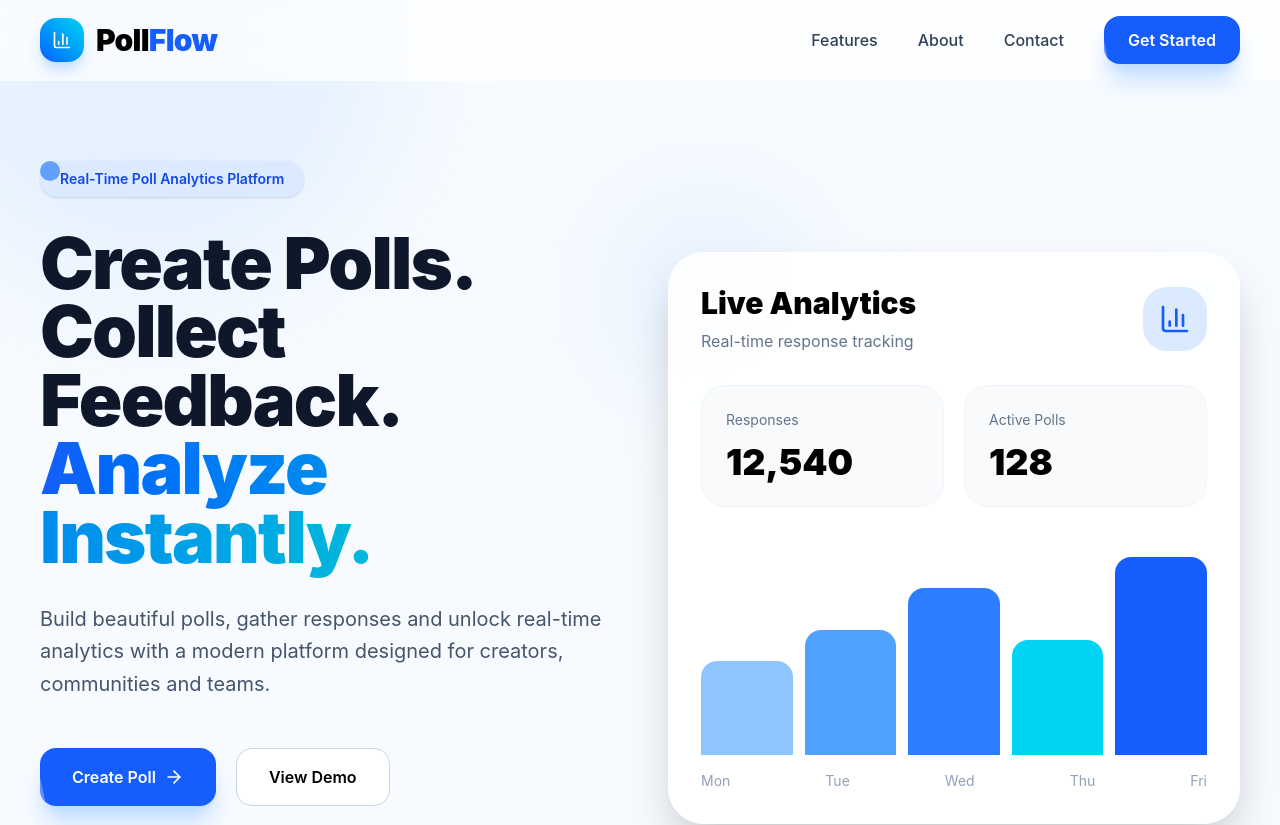
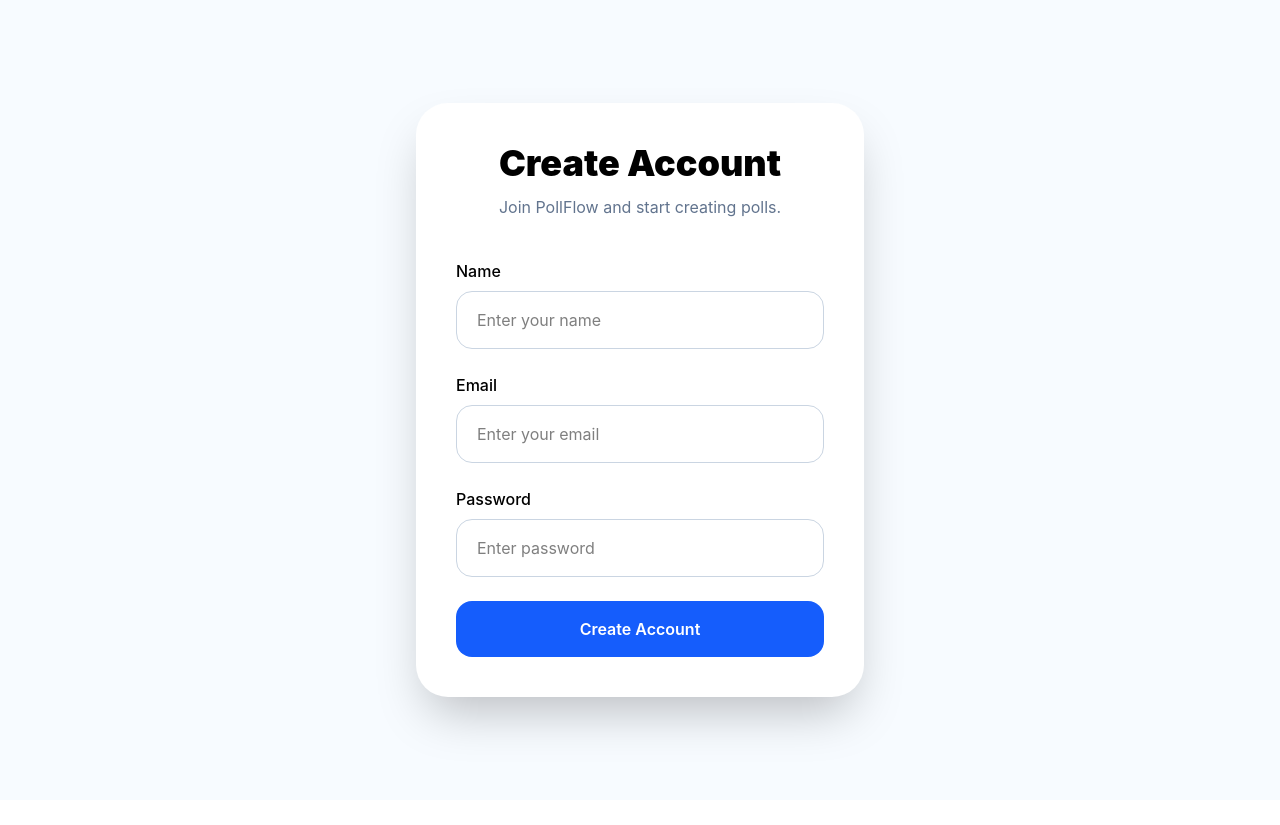
Before and after one commit to vinnymadaan/PollBoard, a React (Vite) app in the folder client/: page /signup in a window 1280 px wide. Shown: the top 825 px of the page. After the commit the page ends 800 px from the top, so only its background shows below. Built offline with nearby package versions, Linux system fonts and the light colour scheme.

Commit message:
sign up functionality complete with frontend

```diff
--- a/client/package.json
+++ b/client/package.json
@@ -11,9 +11,11 @@
   },
   "dependencies": {
     "@tailwindcss/vite": "^4.3.0",
+    "axios": "^1.16.0",
     "lucide-react": "^0.511.0",
     "react": "^19.2.5",
     "react-dom": "^19.2.5",
+    "react-hot-toast": "^2.6.0",
     "react-router-dom": "^7.15.0",
     "tailwindcss": "^4.3.0"
   },
--- a/client/src/App.jsx
+++ b/client/src/App.jsx
@@ -1,7 +1,22 @@
+import { Routes, Route } from "react-router-dom";
+
 import Home from "./pages/Home";
+import Signup from "./pages/Signup";
+import Login from "./pages/Login";
+import Dashboard from "./pages/Dashboard";
 
 function App() {
-  return <Home />;
+  return (
+    <Routes>
+      <Route path="/" element={<Home />} />
+
+      <Route path="/signup" element={<Signup />} />
+
+      <Route path="/login" element={<Login />} />
+
+      <Route path="/dashboard" element={<Dashboard />} />
+    </Routes>
+  );
 }
 
 export default App;
--- /dev/null
+++ b/client/src/context/Auth.context.jsx
@@ -0,0 +1,55 @@
+import {
+  createContext,
+  useContext,
+  useEffect,
+  useState,
+} from "react";
+
+const AuthContext = createContext();
+
+export const AuthProvider = ({ children }) => {
+  const [user, setUser] = useState(null);
+
+  // load user from localStorage
+  useEffect(() => {
+    const storedUser = localStorage.getItem("user");
+
+    if (storedUser) {
+      setUser(JSON.parse(storedUser));
+    }
+  }, []);
+
+  // login function
+  const login = (userData) => {
+    console.log("LOGIN FUNCTION CALLED");
+    localStorage.setItem(
+      "user",
+      JSON.stringify(userData)
+    );
+
+    setUser(userData);
+  };
+
+  // logout function
+  const logout = () => {
+    localStorage.removeItem("user");
+
+    setUser(null);
+  };
+
+  return (
+    <AuthContext.Provider
+      value={{
+        user,
+        login,
+        logout,
+      }}
+    >
+      {children}
+    </AuthContext.Provider>
+  );
+};
+
+export const useAuth = () => {
+  return useContext(AuthContext);
+};
--- a/client/src/main.jsx
+++ b/client/src/main.jsx
@@ -3,12 +3,15 @@ import ReactDOM from "react-dom/client";
 import { BrowserRouter } from "react-router-dom";
 import "../src/index.css"
 import App from "./App";
+import { AuthProvider } from "./context/Auth.context.jsx";
 
 
 ReactDOM.createRoot(document.getElementById("root")).render(
   <React.StrictMode>
-    <BrowserRouter>
-      <App />
-    </BrowserRouter>
+    <AuthProvider>
+      <BrowserRouter>
+        <App />
+      </BrowserRouter>
+    </AuthProvider>
   </React.StrictMode>
 );
--- a/client/src/pages/Dashboard.jsx
+++ b/client/src/pages/Dashboard.jsx
@@ -1,9 +1,15 @@
-import React from 'react'
+import { useAuth } from "../context/Auth.context.jsx";
 
-const Dashboard = () => {
+function Dashboard() {
+  const { user } = useAuth();
+
   return (
-    <div>Dashboard</div>
-  )
+    <div>
+      <h1>Dashboard</h1>
+
+      <p>{user?.name}</p>
+    </div>
+  );
 }
 
-export default Dashboard
+export default Dashboard;
--- a/client/src/pages/Login.jsx
+++ b/client/src/pages/Login.jsx
@@ -1,9 +1,120 @@
-import React from 'react'
+import { useState } from "react";
+
+import { useNavigate } from "react-router-dom";
+
+import toast from "react-hot-toast";
+
+import { loginUser } from "../services/authService";
+
+import { useAuth } from "../context/AuthContext";
 
 function Login() {
+  const navigate = useNavigate();
+
+  const { login } = useAuth();
+
+  const [formData, setFormData] = useState({
+    email: "",
+    password: "",
+  });
+
+  const [loading, setLoading] = useState(false);
+
+  // handle input change
+  const handleChange = (e) => {
+    setFormData({
+      ...formData,
+      [e.target.name]: e.target.value,
+    });
+  };
+
+  // handle login
+  const handleSubmit = async (e) => {
+    e.preventDefault();
+
+    try {
+      setLoading(true);
+
+      const data = await loginUser(formData);
+
+      // save user in context
+      login(data.user);
+
+      toast.success("Login successful");
+
+      navigate("/dashboard");
+    } catch (error) {
+      toast.error(
+        error.response?.data?.message ||
+          "Something went wrong"
+      );
+    } finally {
+      setLoading(false);
+    }
+  };
+
   return (
-    <div>Login</div>
-  )
+    <div className="min-h-screen flex items-center justify-center bg-[#f7fbff] px-6">
+      <div className="w-full max-w-md bg-white rounded-[32px] shadow-2xl p-10">
+
+        <h1 className="text-4xl font-black text-center">
+          Welcome Back
+        </h1>
+
+        <p className="text-slate-500 text-center mt-3">
+          Login to continue to PollFlow.
+        </p>
+
+        <form
+          onSubmit={handleSubmit}
+          className="mt-10 space-y-6"
+        >
+          {/* EMAIL */}
+          <div>
+            <label className="block mb-2 font-medium">
+              Email
+            </label>
+
+            <input
+              type="email"
+              name="email"
+              placeholder="Enter your email"
+              value={formData.email}
+              onChange={handleChange}
+              required
+              className="w-full border border-slate-300 rounded-2xl px-5 py-4 outline-none focus:border-blue-500"
+            />
+          </div>
+
+          {/* PASSWORD */}
+          <div>
+            <label className="block mb-2 font-medium">
+              Password
+            </label>
+
+            <input
+              type="password"
+              name="password"
+              placeholder="Enter password"
+              value={formData.password}
+              onChange={handleChange}
+              required
+              className="w-full border border-slate-300 rounded-2xl px-5 py-4 outline-none focus:border-blue-500"
+            />
+          </div>
+
+          {/* BUTTON */}
+          <button
+            type="submit"
+            disabled={loading}
+            className="w-full bg-blue-600 hover:bg-blue-700 text-white py-4 rounded-2xl font-semibold transition-all duration-300"
+          >
+            {loading ? "Logging in..." : "Login"}
+          </button>
+        </form>
+      </div>
+    </div>
+  );
 }
 
-export default Login
+export default Login;
--- a/client/src/pages/Signup.jsx
+++ b/client/src/pages/Signup.jsx
@@ -1,9 +1,136 @@
-import React from 'react'
+import { useState } from "react";
+import { useNavigate } from "react-router-dom";
+
+import toast from "react-hot-toast";
+
+import { signupUser } from "../services/auth.service.js";
+import { useAuth } from "../context/Auth.context.jsx";
 
 function Signup() {
+  const navigate = useNavigate();
+
+  const { login } = useAuth();
+
+  const [formData, setFormData] = useState({
+    name: "",
+    email: "",
+    password: "",
+  });
+
+  const [loading, setLoading] = useState(false);
+
+  // handle input change
+  const handleChange = (e) => {
+    setFormData({
+      ...formData,
+      [e.target.name]: e.target.value,
+    });
+  };
+
+  // handle signup
+  const handleSubmit = async (e) => {
+    e.preventDefault();
+
+    try {
+      setLoading(true);
+
+      const data = await signupUser(formData);
+      console.log(data);
+      // save user to context
+      login(data.user);
+
+      toast.success("Signup successful");
+
+      navigate("/dashboard");
+    } catch (error) {
+      toast.error(
+        error.response?.data?.message ||
+          "Something went wrong"
+      );
+    } finally {
+      setLoading(false);
+    }
+  };
+
   return (
-    <div>Signup</div>
-  )
+    <div className="min-h-screen flex items-center justify-center bg-[#f7fbff] px-6">
+      <div className="w-full max-w-md bg-white rounded-[32px] shadow-2xl p-10">
+
+        <h1 className="text-4xl font-black text-center">
+          Create Account
+        </h1>
+
+        <p className="text-slate-500 text-center mt-3">
+          Join PollFlow and start creating polls.
+        </p>
+
+        <form
+          onSubmit={handleSubmit}
+          className="mt-10 space-y-6"
+        >
+          {/* NAME */}
+          <div>
+            <label className="block mb-2 font-medium">
+              Name
+            </label>
+
+            <input
+              type="text"
+              name="name"
+              placeholder="Enter your name"
+              value={formData.name}
+              onChange={handleChange}
+              required
+              className="w-full border border-slate-300 rounded-2xl px-5 py-4 outline-none focus:border-blue-500"
+            />
+          </div>
+
+          {/* EMAIL */}
+          <div>
+            <label className="block mb-2 font-medium">
+              Email
+            </label>
+
+            <input
+              type="email"
+              name="email"
+              placeholder="Enter your email"
+              value={formData.email}
+              onChange={handleChange}
+              required
+              className="w-full border border-slate-300 rounded-2xl px-5 py-4 outline-none focus:border-blue-500"
+            />
+          </div>
+
+          {/* PASSWORD */}
+          <div>
+            <label className="block mb-2 font-medium">
+              Password
+            </label>
+
+            <input
+              type="password"
+              name="password"
+              placeholder="Enter password"
+              value={formData.password}
+              onChange={handleChange}
+              required
+              className="w-full border border-slate-300 rounded-2xl px-5 py-4 outline-none focus:border-blue-500"
+            />
+          </div>
+
+          {/* BUTTON */}
+          <button
+            type="submit"
+            disabled={loading}
+            className="w-full bg-blue-600 hover:bg-blue-700 text-white py-4 rounded-2xl font-semibold transition-all duration-300"
+          >
+            {loading ? "Creating..." : "Create Account"}
+          </button>
+        </form>
+      </div>
+    </div>
+  );
 }
 
-export default Signup
+export default Signup;
--- /dev/null
+++ b/client/src/services/auth.service.js
@@ -0,0 +1,23 @@
+import axios from "axios";
+
+const API = "http://localhost:8000/api/auth";
+
+// signup
+export const signupUser = async (formData) => {
+  const response = await axios.post(
+    `${API}/signup`,
+    formData
+  );
+
+  return response.data;
+};
+
+// login
+export const loginUser = async (formData) => {
+  const response = await axios.post(
+    `${API}/login`,
+    formData
+  );
+
+  return response.data;
+};
```
Also changed, not shown: client/src/routes/Protected.routes.jsx (added), 1 other file (tests, documents, lock files or other folders).
